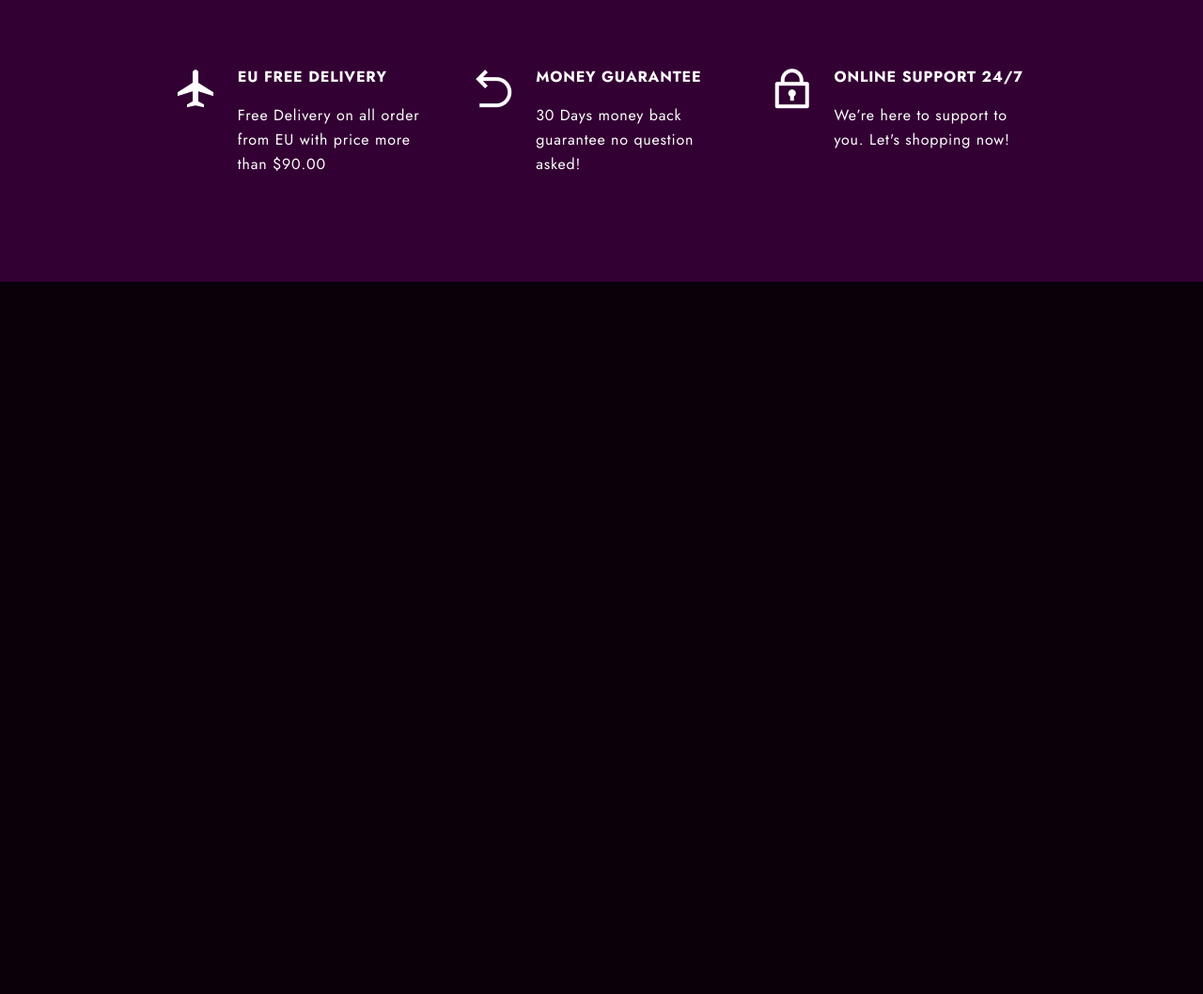
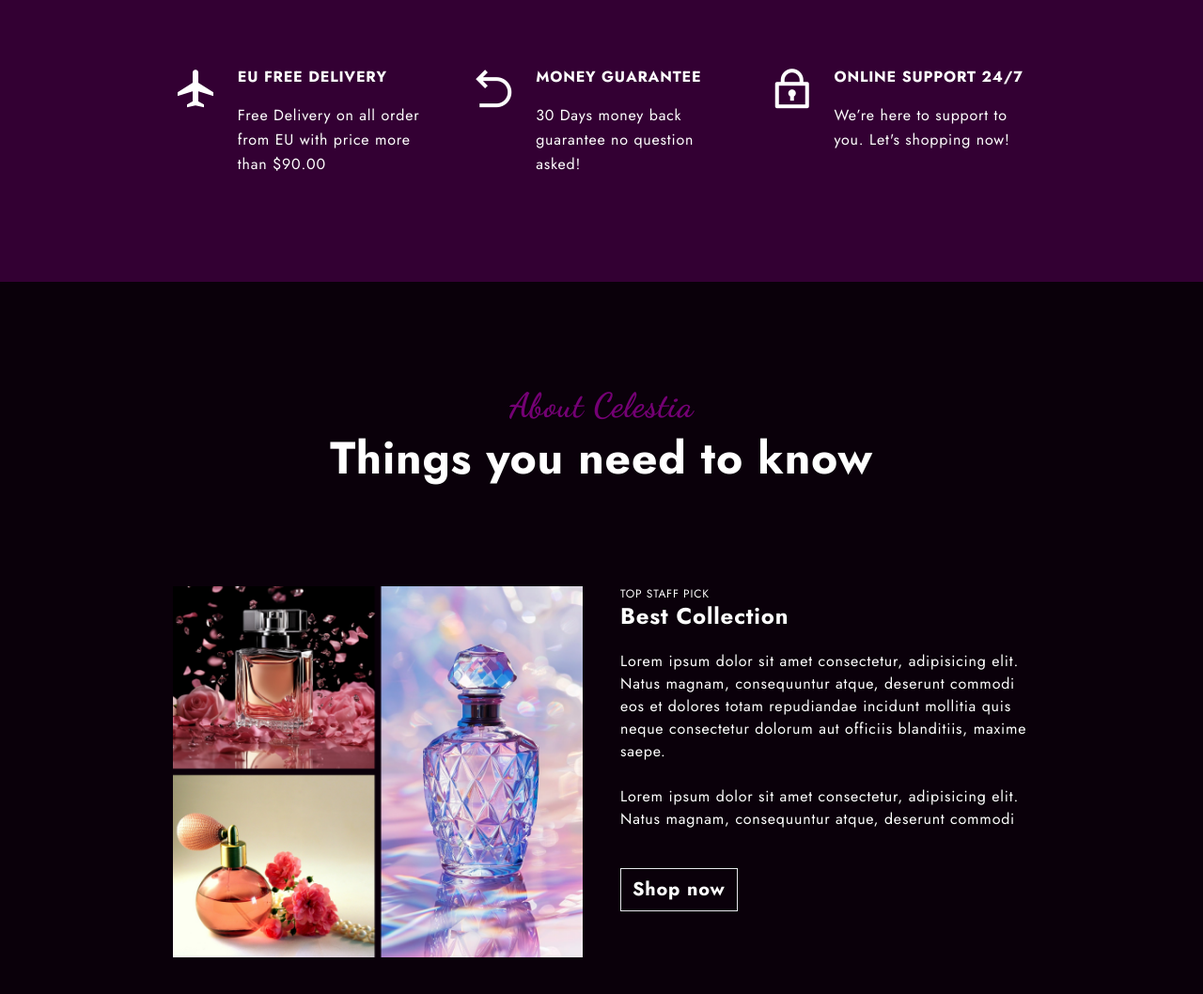
Before and after one commit to VinayMalyala/Perfume, a website: page index.html in a window 1280 px wide. Shown: the part 2529-3587 px from the top of the page at 94% size. Before the commit the page ends 2829 px from the top, so only its background shows below. Drawn offline with nearby package versions, Linux system fonts and the light colour scheme.

Commit message:
added about section

```diff
--- a/index.html
+++ b/index.html
@@ -130,9 +130,9 @@
   <section id="popular">
     <div class="container">
       <div class="flex flex-col items-center gap-3 text-center mb-20 md:mb-28">
-      <h2 class="title text-titleColor">Popular</h2>
-      <p class="subtitle max-w-2xl">Things you need to know</p>
-    </div>
+        <h2 class="title text-titleColor">Popular</h2>
+        <p class="subtitle max-w-2xl">Things you need to know</p>
+      </div>
 
     <div class="flex flex-col md:flex-row items-center gap-5 lg:gap-10">
       <!-- card 1 -->
@@ -186,6 +186,7 @@
     </div>
   </section>
 
+  <!-- banner section  -->
   <section class="bg-cardColor">
     <div class="container">
       <div class="flex flex-col lg:flex-row justify-between gap-10">
@@ -228,6 +229,33 @@
     </div>
   </section>
 
+  <!-- about section  -->
+   <section id="about">
+    <div class="container">
+      <div class="flex flex-col items-center gap-3 text-center mb-20 md:mb-28">
+        <h2 class="title text-titleColor">About Celestia</h2>
+        <p class="subtitle max-w-2xl">Things you need to know</p>
+      </div>
+
+      <div class="flex flex-col md:flex-row items-start xl:items-center gap-5 lg:gap-10 mt-20">
+        <div class="w-full md:w-1/2">
+          <img src="assets/images/about.png" alt="about_image">
+        </div>
+
+        <div class="w-full md:w-1/2">
+          <div>
+            <p class="text-xs xl:text-base">TOP STAFF PICK</p>
+            <p class="cardtitle-2">Best Collection</p>
+            <p class="mt-3 md:mt-5">Lorem ipsum dolor sit amet consectetur, adipisicing elit. Natus magnam, consequuntur atque, deserunt commodi eos et dolores totam repudiandae incidunt mollitia quis neque consectetur dolorum aut officiis blanditiis, maxime saepe.</p>
+            <br>
+            <p>Lorem ipsum dolor sit amet consectetur, adipisicing elit. Natus magnam, consequuntur atque, deserunt commodi</p>
+            <button class="btn2 mt-5 lg:mt-10">Shop now</button>
+          </div>
+        </div>
+      </div>
+    </div>
+   </section>
+
   <!-- main js  -->
   <script src="main.js"></script>
 </body>
```
Also changed, not shown: output.css.
